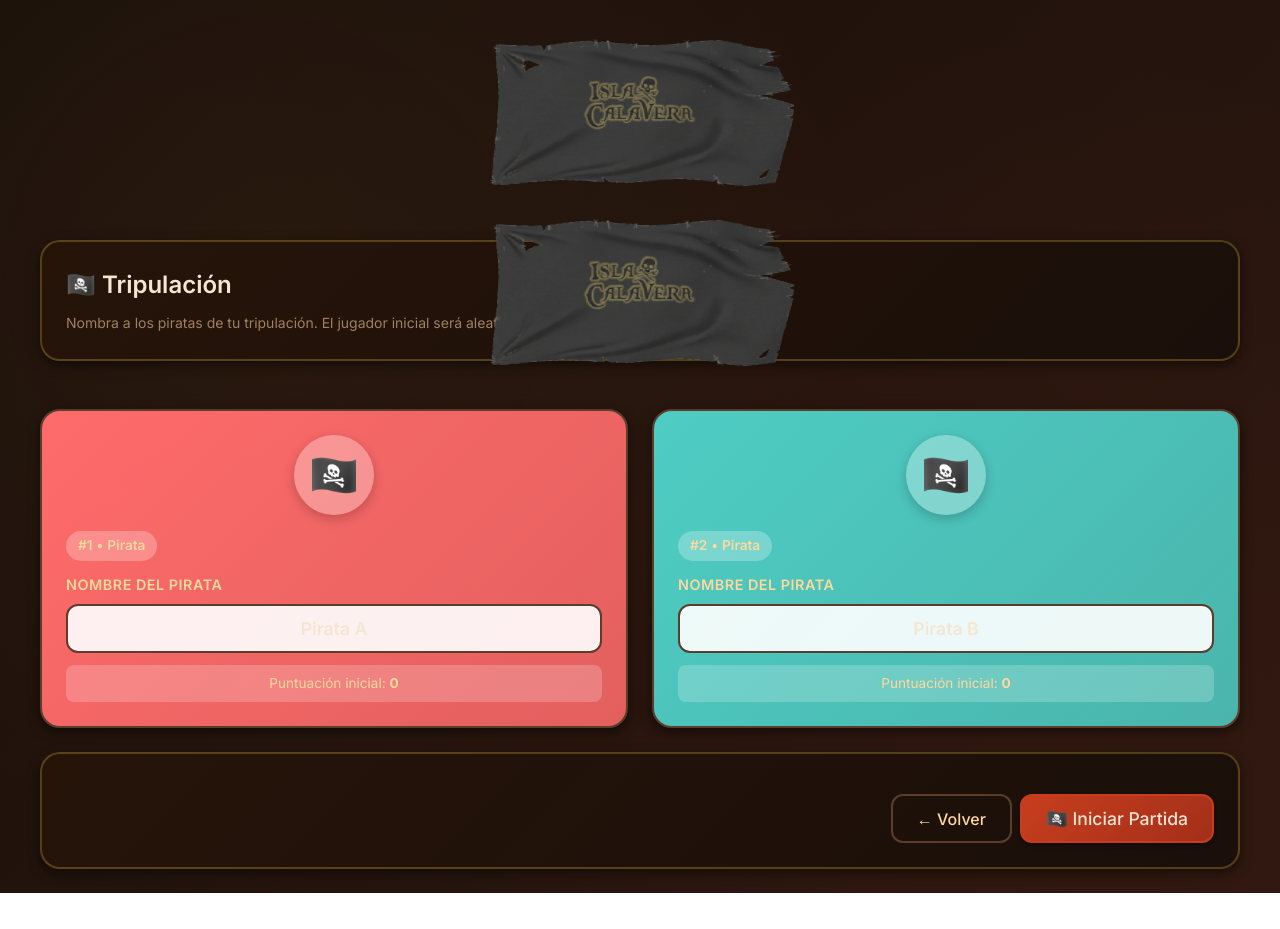
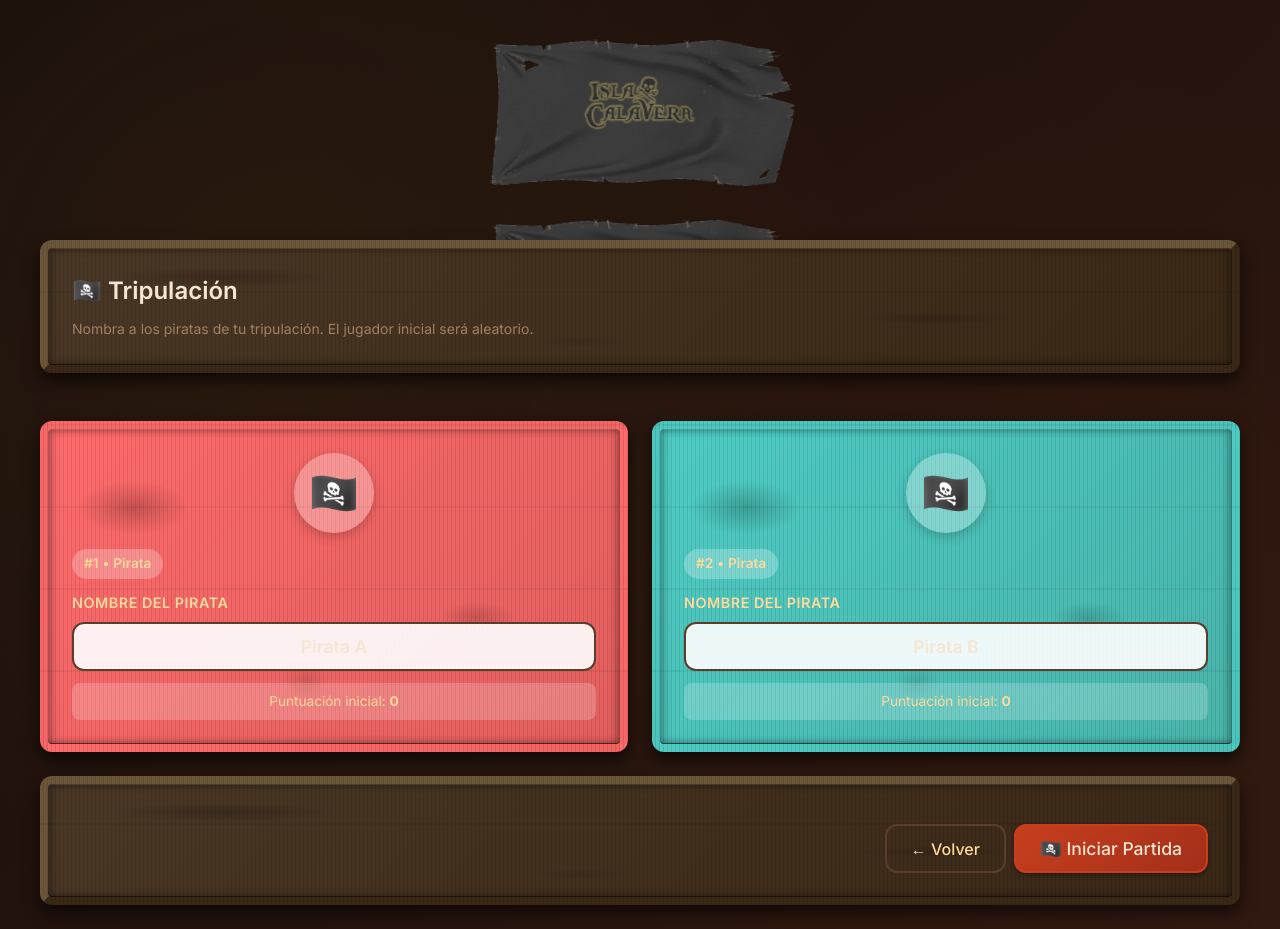
Before and after one commit to Edu095/isla-calavera_react, a React (Vite) app: page / in a window 1280 px wide. Both pictures are taken after a click on the button "⛵ Continuar". Before the commit the page ends 893 px from the top, so only its background shows below. Built offline with nearby package versions, Linux system fonts and the light colour scheme; a web font is replaced by a local one.

Commit message:
Replace card classes with wooden-box styling in Names screen

```diff
--- a/src/screens/Names.jsx
+++ b/src/screens/Names.jsx
@@ -10,7 +10,7 @@
   return (
     <div style={{ display: 'flex', flexDirection: 'column', gap: '24px' }}>
       {/* Header Card */}
-      <div className="card card-dark fade-in">
+      <div className="wooden-box wooden-box-dark fade-in">
         <h2 style={{ color: 'var(--text-primary)', marginBottom: '8px' }}>🏴‍☠️ Tripulación</h2>
         <div className="small" style={{ color: 'var(--text-muted)' }}>
           Nombra a los piratas de tu tripulación. El jugador inicial será aleatorio.
@@ -22,10 +22,11 @@
         {state.players.map((p, i) => (
           <div
             key={p.id}
-            className="card"
+            className="wooden-box"
             style={{
               background: `linear-gradient(135deg, ${PIRATE_COLORS[i]} 0%, ${PIRATE_COLORS[i]}dd 100%)`,
-              animationDelay: `${0.1 + i * 0.1}s`
+              animationDelay: `${0.1 + i * 0.1}s`,
+              borderColor: `${PIRATE_COLORS[i]}aa ${PIRATE_COLORS[i]}44 ${PIRATE_COLORS[i]}44 ${PIRATE_COLORS[i]}aa`
             }}
           >
             {/* Avatar */}
@@ -94,7 +95,7 @@
       </div>
 
       {/* Action Buttons */}
-      <div className="card card-dark fade-in" style={{ animationDelay: '0.4s' }}>
+      <div className="wooden-box wooden-box-dark fade-in" style={{ animationDelay: '0.4s' }}>
         <div className="right">
           <button
             className="btn btn-ghost"
```
